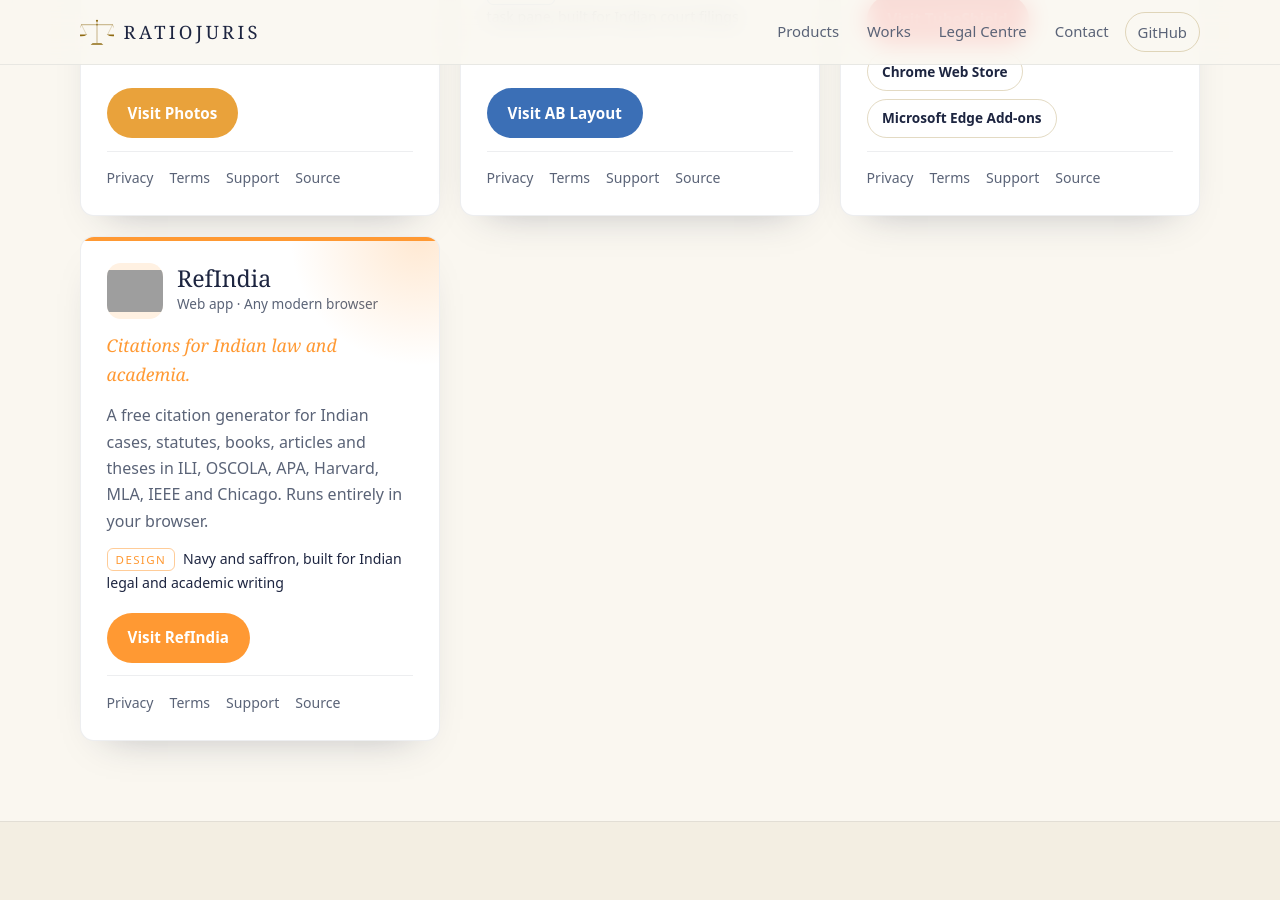
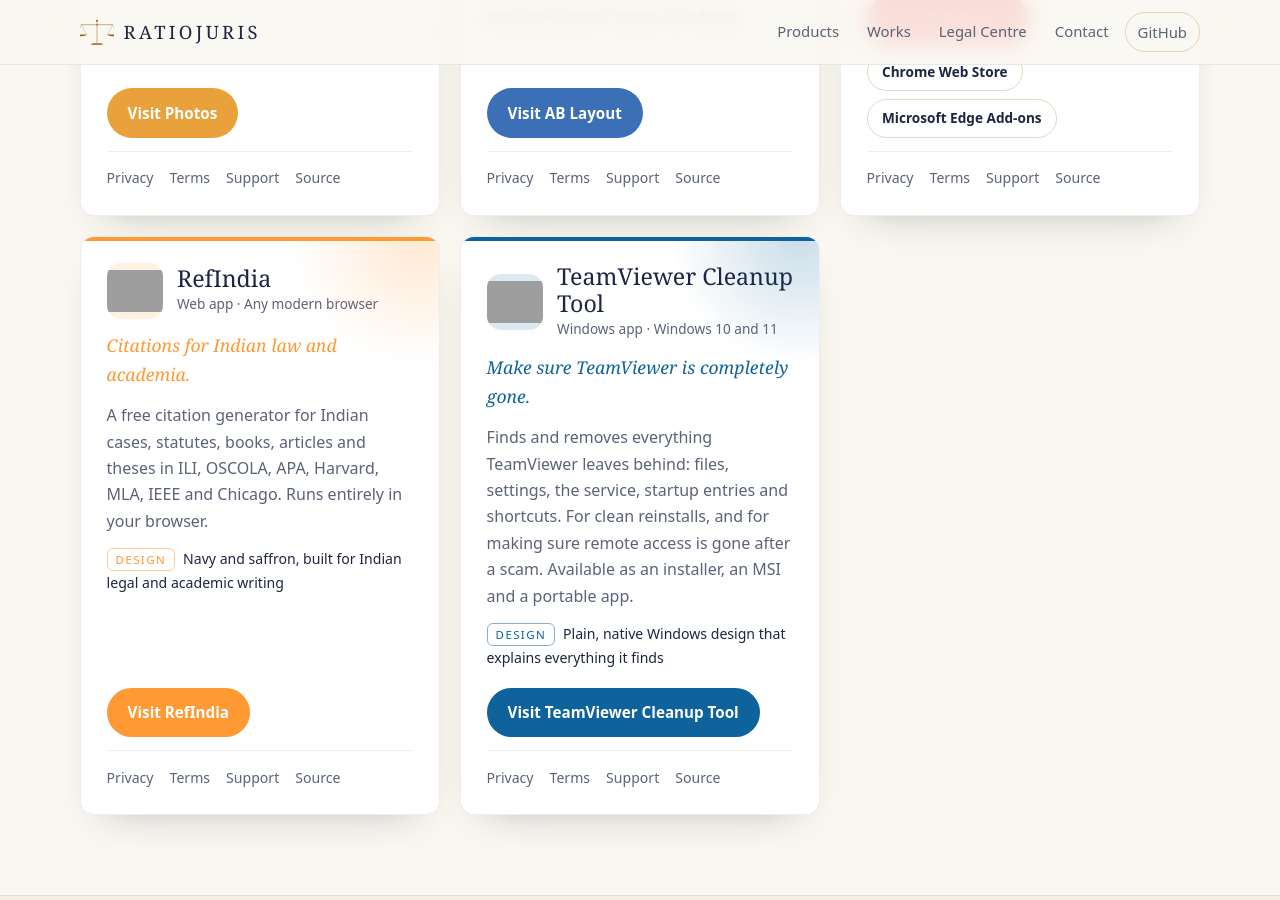
Before and after one commit to RatioJuris/RatioJuris.github.io, a Jekyll site: the page built from index.html, in a window 1280 px wide and 900 px high, scrolled down 1634 px. Built offline with Jekyll 4.4.1, drawn with Linux system fonts in a browser that asks for light colours; part of the change alters nothing that is shown; some of the changed text lies outside the part shown; grey boxes are pictures that could not be loaded.

Commit message:
Add TeamViewer Cleanup Tool to the Legal Centre

```diff
--- a/_data/products.yml
+++ b/_data/products.yml
@@ -402,3 +402,87 @@
         a: Not reliably, so RefIndia does not try. Use the DOI or ISBN, or paste BibTeX or RIS exported from your reference manager.
       - q: Is the ILI style official?
         a: RefIndia uses the Citation Style Language style for the Journal of the Indian Law Institute, and its own formatter for Indian cases and statutes. Always check against the rules you have been given.
+
+
+- slug: teamviewer-cleanup-tool
+  name: TeamViewer Cleanup Tool
+  kind: Windows app
+  platform: Windows 10 and 11
+  design: Plain, native Windows design that explains everything it finds
+  tagline: Make sure TeamViewer is completely gone.
+  summary: >-
+    Finds and removes everything TeamViewer leaves behind: files, settings, the
+    service, startup entries and shortcuts. For clean reinstalls, and for making
+    sure remote access is gone after a scam. Available as an installer, an MSI
+    and a portable app.
+  icon: https://raw.githubusercontent.com/RatioJuris/TeamViewer-Cleanup-Tool/master/docs/icon.png
+  accent: "#0e639c"
+  version: 2.0.0
+  homepage: https://github.com/RatioJuris/TeamViewer-Cleanup-Tool/releases/latest
+  repo: RatioJuris/TeamViewer-Cleanup-Tool
+  license: MIT
+  developers: [ratiojuris]
+  publishers: [ratiojuris]
+  updated: "2026-11-09"
+  stores: []
+
+  privacy:
+    no: [account, server, analytics, advertising, internet]
+    highlights:
+      - The tool works entirely on your computer and never connects to the internet.
+      - It only reads and removes TeamViewer's own files, settings and entries.
+      - Reports are saved only where you choose, and only when you ask.
+    data:
+      - what: Names and locations of TeamViewer files, folders, registry settings, services, startup entries and running programs
+        why: To show you what TeamViewer left behind, and to remove what you select
+        leaves: "No"
+      - what: The list of installed programs
+        why: To find TeamViewer's own uninstaller
+        leaves: "No. Only TeamViewer entries are read."
+      - what: The report you choose to save
+        why: To keep a record of what was found and removed
+        leaves: "No. Saved only to the file you pick. It includes your computer name and file paths."
+    permissions:
+      - name: Administrator rights (only when needed)
+        why: To remove items installed for all users, such as Program Files, the TeamViewer service and machine-wide settings. Scanning works without them.
+    network_note: The tool makes no network connections. Only the About box can open the project page in your browser, and only if you choose to.
+    network: []
+    storage:
+      - Nothing. The tool keeps no settings, logs or history.
+      - A report is written only when you click **Save report** or use `--log`.
+    retention: >-
+      The tool stores nothing. Removed TeamViewer items are deleted permanently and
+      cannot be restored by the tool.
+
+  terms:
+    clauses:
+      - title: Removal is permanent
+        body: >-
+          Items you remove are deleted permanently. Review the list before removing
+          anything. The tool only deletes items whose own name is "TeamViewer", but you
+          remain responsible for what you choose to remove.
+      - title: No licence or ID changes
+        body: >-
+          The tool must not be used to reset TeamViewer IDs, change licence status or
+          get round TeamViewer's licensing or commercial-use detection. Use of
+          TeamViewer itself is governed by TeamViewer's own terms.
+      - title: Independence
+        body: >-
+          TeamViewer Cleanup Tool is not affiliated with or endorsed by TeamViewer.
+          TeamViewer is a trademark of TeamViewer Germany GmbH.
+      - title: Earlier versions
+        body: Version 1.0 (2018) was released under the Apache License 2.0. Version 2.0 and later are released under the MIT licence.
+
+  support:
+    guide: https://github.com/RatioJuris/TeamViewer-Cleanup-Tool#readme
+    faq:
+      - q: Windows SmartScreen warns me about the download.
+        a: The files are not code-signed. Choose **More info › Run anyway**, or check the file against `SHA256SUMS.txt` or its build provenance attestation, as described in the README.
+      - q: Some items could not be removed.
+        a: Click **Restart as administrator**, or restart Windows to release locked files, then scan again.
+      - q: Can it reset my TeamViewer ID or fix "commercial use suspected"?
+        a: No. The tool does not change TeamViewer IDs or licence status. Contact TeamViewer about licensing.
+      - q: Someone used TeamViewer to access my computer without my consent. What should I do?
+        a: Disconnect from the internet, remove TeamViewer with this tool, change your passwords from another device and call your bank. In India, call the National Cyber Crime Helpline 1930 or report at cybercrime.gov.in.
+      - q: Can I run it from a script?
+        a: Yes. Use `--scan` or `--clean --yes`, optionally with `--uninstall` and `--log`. See the README for exit codes.
```
